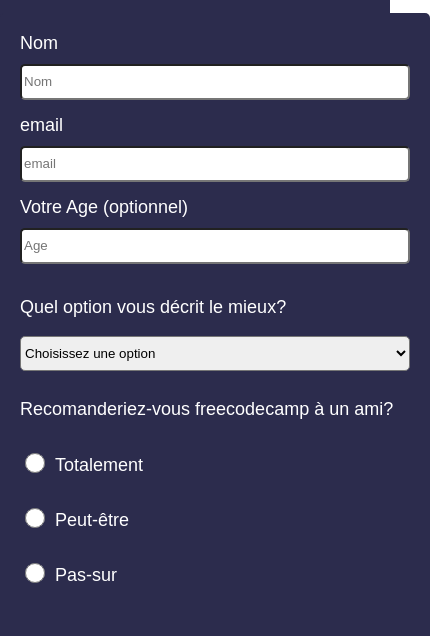
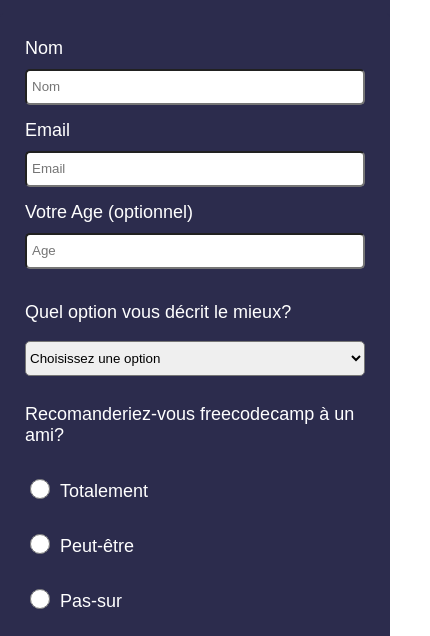
Before and after one commit to MonsieurVolt/Formulaire-frecodecamp, a plain HTML site: page index.html in a window 390 px wide. Shown: the part 198-834 px from the top of the page, 430 px wide, since content can reach past the window. Drawn offline with Linux system fonts and the light colour scheme.

Commit message:
Finalisation des ajustements

```diff
--- a/index.html
+++ b/index.html
@@ -17,13 +17,13 @@
   <form method="post" id="survey-form">
     <label for="name" id="name-label" >Nom</label>
     <input type="text" name="name" id="name" required placeholder="Nom">
-    <label for="email" id="email-label">email</label>
-    <input type="email" name="email" id="email" required placeholder="email">
+    <label for="email" id="email-label">Email</label>
+    <input type="email" name="email" id="email" required placeholder="Email">
     <label for="age" id="number-label" >Votre Age (optionnel)</label>
     <input type="number" min="10" max="99" id="number" name="age" placeholder="Age" required>
     <p>Quel option vous décrit le mieux?</p>
     <select name="statut" id="dropdown">
-    <option disabled selected value>Choisissez une option</option>
+    <option disabled selected class="gray">Choisissez une option</option>
     <option value="etudiant">Etudiant</option>
     <option value="tapt">Travail à plein temps</option>
     <option value="eapt">Etudiant à plein temps</option>
--- a/style.css
+++ b/style.css
@@ -11,8 +11,8 @@ body {
 }
 .main {
   width: 100%;
-  height: 200vh;
-  background-color: rgba(31, 160, 240, 0.367);
+  height: 170vh;
+  background-color: rgba(20, 91, 136, 0.367);
   display: flex;
   flex-direction: column;
   align-items: center;
@@ -49,6 +49,7 @@ input {
   height: 30px;
   margin-top: 10px;
   margin-bottom: 15px;
+  padding-left: 5px;
 }
 input:focus {
   border: 1px solid rgb(31, 160, 240);
@@ -110,13 +111,15 @@ textarea {
 #submit:focus {
     border: 1px solid black;
 }
+
 @media screen and (max-width: 700px) {
   .section {
     max-width: 100%;
     min-width: 100%;
     width: 0;
     width: 100%;
-    padding: 20px;
+    padding: 25px;
+    box-sizing: border-box;
   }
   body {
     background-image: none;
@@ -129,3 +132,6 @@ textarea {
     width: 100% ;
   }
 }
+option:disabled {
+  color:rgb(170,170,170);
+}
```
